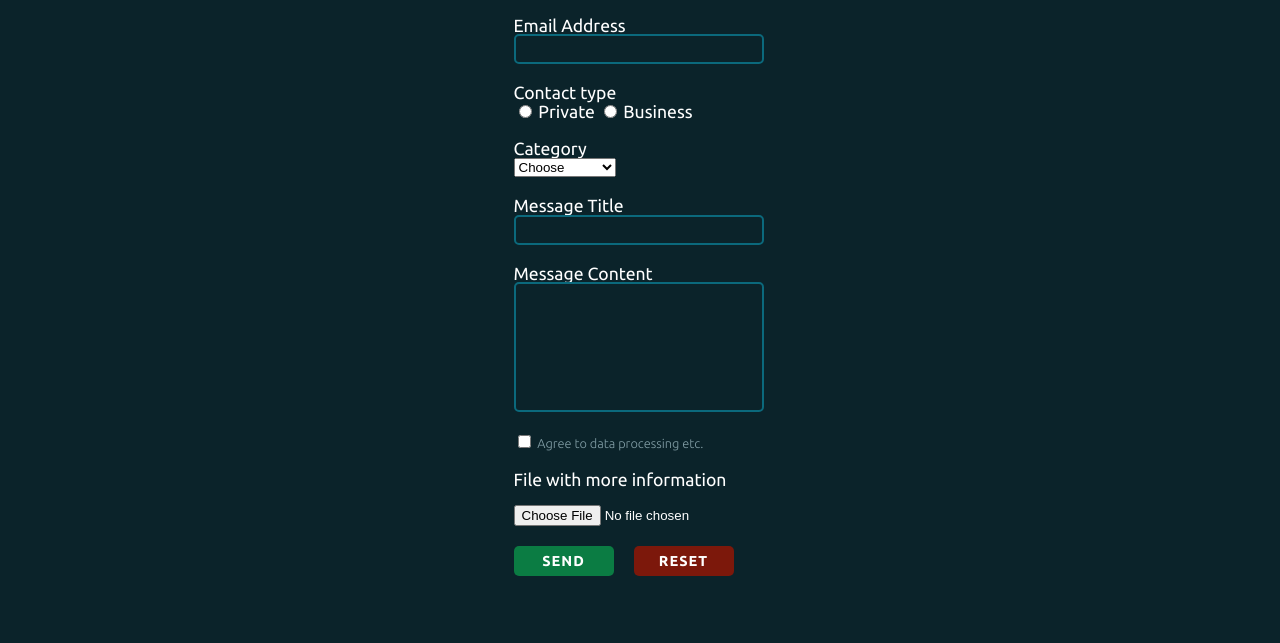
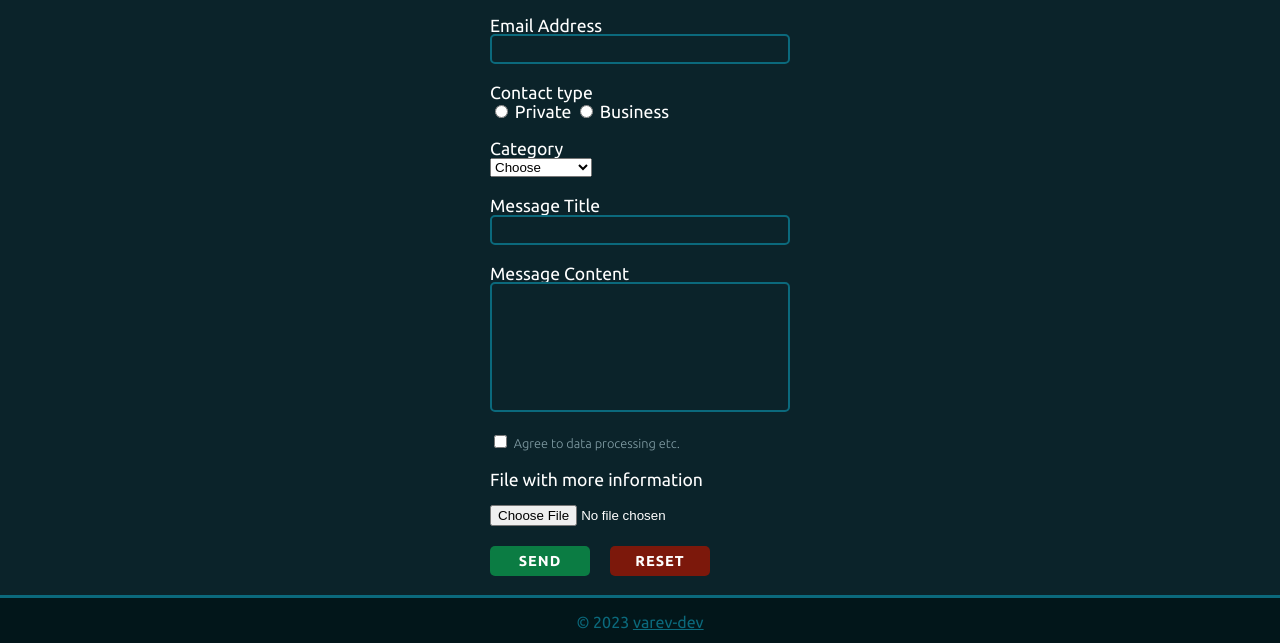
Before and after one commit to varev-dev/form-save-reuse, a website with bundled scripts: page public/contact.html in a window 1280 px wide. Shown: the part 157-800 px from the top of the page. Built offline with nearby package versions, Linux system fonts and the light colour scheme.

Commit message:
create footer

```diff
--- a/public/contact.html
+++ b/public/contact.html
@@ -72,5 +72,8 @@
             </div>
         </form>
     </section>
+    <footer>
+        <p>&copy; 2023 <a href="https://github.com/varev-dev">varev-dev</a></p>
+    </footer>
 </body>
 </html>
--- a/public/styles/style.css
+++ b/public/styles/style.css
@@ -145,7 +145,7 @@ label[for="agreeTOS"] {
 
 #contact-form input[type="text"], input[type="email"], textarea {
     box-sizing: border-box;
-    width: 250px;
+    width: 300px;
     padding: 0 8px;
     height: 30px;
 }
@@ -197,3 +197,19 @@ textarea {
     color: white;
     background: #7c180b;
 }
+
+footer {
+    top: calc(100vh - 3rem);
+    position: fixed;
+    font-family: 'Ubuntu', sans-serif;
+    border-top: 3px solid #0b697c;
+    background: #02161A;
+    text-align: center;
+    line-height: 3rem;
+    width: 100%;
+    height: 3rem;
+}
+
+footer p, footer p a {
+    color: #0b697c;
+}
```
Also changed, not shown: public/index.html (+3 -0 lines).
